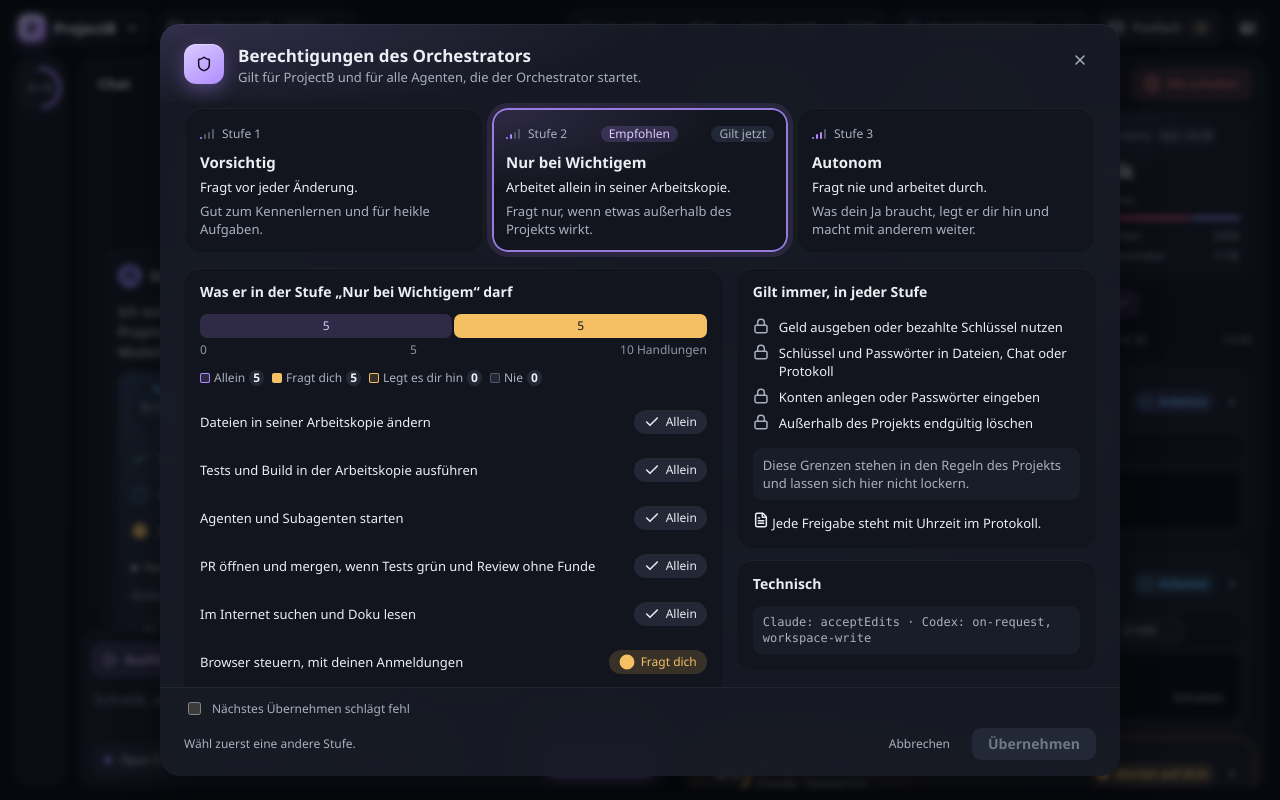
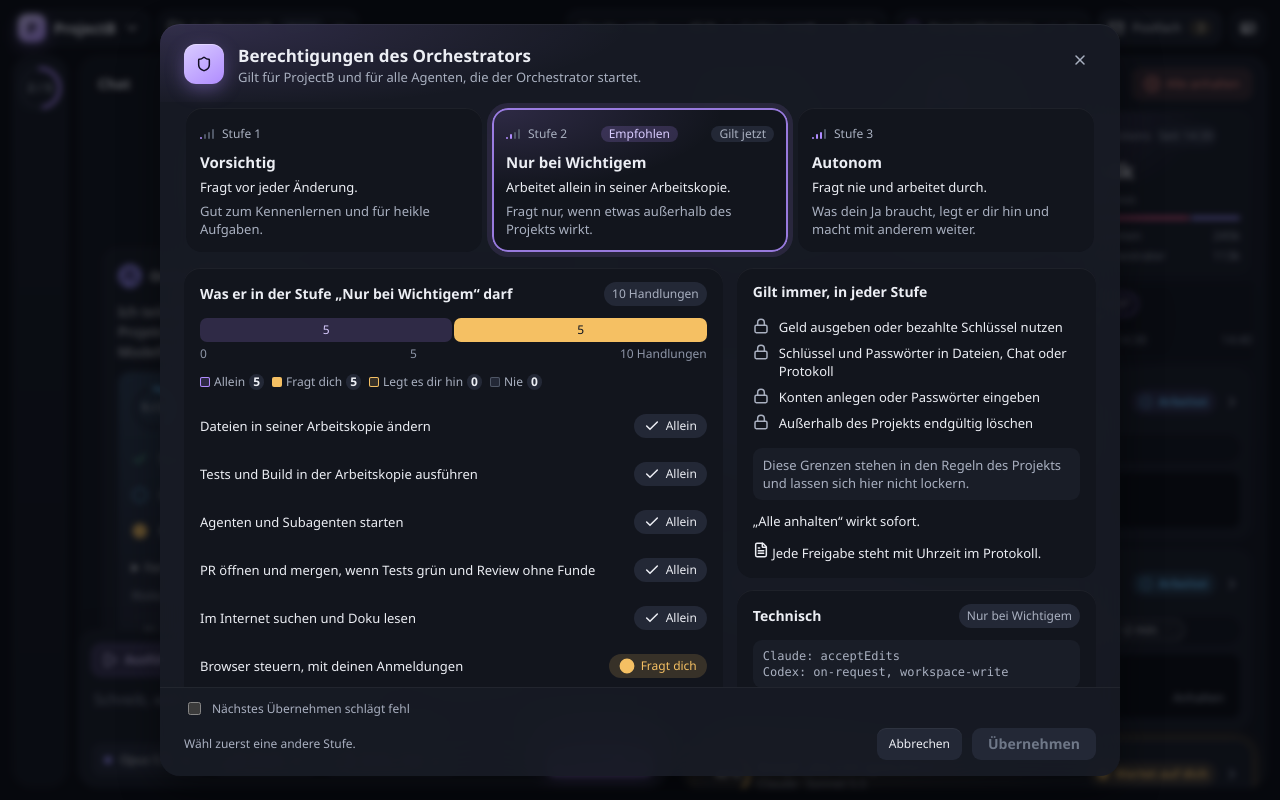
Before and after one commit to Cuarroc/ProjectB, a React (Vite) app: page / in a window 1280 px wide. Both pictures are taken after a click on the button "Nur bei Wichtigem". Built offline with nearby package versions, Linux system fonts and the light colour scheme; a web font is replaced by a local one.

Commit message:
P-4b-8: Review-Funde im Berechtigungsdialog beheben

```diff
--- a/src/bereiche/Berechtigungen.css
+++ b/src/bereiche/Berechtigungen.css
@@ -28,6 +28,10 @@
 .ber-vert > span { min-width: 0; padding: var(--abstand-1); border-radius: var(--rund-segment); text-align: center; font: var(--schrift-klein); background: var(--akzent-grund); color: var(--akzent-text); }
 .ber-vert > [data-art="Fragt dich"], .ber-vert > [data-art="Legt es dir hin"] { background: var(--status-wartet-grund); color: var(--status-wartet-text); }
 .ber-vert > [data-art="Fragt dich"] { background: var(--status-wartet); color: var(--text-auf-farbe); }
+.ber-vert > [data-art="Nie"] { background: var(--flaeche-3); color: var(--text-2); box-shadow: inset 0 0 0 1px var(--neutral-4); }
+.ber-kartenkopf { display: flex; align-items: center; justify-content: space-between; gap: var(--abstand-3); }
+.ber-chip { flex-shrink: 0; padding: var(--abstand-1) var(--abstand-2); border-radius: var(--rund-voll); background: var(--flaeche-3); color: var(--text-2); font: var(--schrift-klein); }
+.ber-technik code { display: block; overflow-wrap: normal; }
 .ber-achse { display: flex; justify-content: space-between; font: var(--schrift-klein); color: var(--text-3); margin-top: calc(var(--abstand-2) * -1); }
 .ber-legende { display: flex; flex-wrap: wrap; gap: var(--abstand-2); color: var(--text-2); font: var(--schrift-klein); }
 .ber-legende > span { display: inline-flex; align-items: center; gap: var(--abstand-1); }
--- a/src/bereiche/Berechtigungen.tsx
+++ b/src/bereiche/Berechtigungen.tsx
@@ -46,20 +46,20 @@ export default function Berechtigungen({ daten, quelle }: { daten: Rechte; quell
             {i === 1 && <span className="ber-empf">Empfohlen</span>}{s.name === daten.aktuell && <span className="ber-gilt">Gilt jetzt</span>}</span>
           <strong>{s.name}</strong><span>{saetze[i]}</span><span className="ber-z2">{hinweise[i]}</span>
         </button>)}</div>
-        <div className="ber-raster"><section className="ber-karte"><h3>Was er in der Stufe „{wahl}“ darf</h3>
-          <div className="ber-vert" aria-label="Verteilung der 10 Handlungen">{arten.map(art => anzahl(art) > 0 && <span key={art} data-art={art} style={{ flex: anzahl(art) }} aria-label={`${anzahl(art)} ${art}`}>{anzahl(art)}</span>)}</div>
-          <div className="ber-achse" aria-hidden="true"><span>0</span><span>5</span><span>10 Handlungen</span></div>
+        <div className="ber-raster"><section className="ber-karte"><div className="ber-kartenkopf"><h3>Was er in der Stufe „{wahl}“ darf</h3><span className="ber-chip">{daten.regeln.length} Handlungen</span></div>
+          <div className="ber-vert" aria-label={`Verteilung der ${daten.regeln.length} Handlungen`}>{arten.map(art => anzahl(art) > 0 && <span key={art} data-art={art} style={{ flex: anzahl(art) }} aria-label={`${anzahl(art)} ${art}`}>{anzahl(art)}</span>)}</div>
+          <div className="ber-achse" aria-hidden="true"><span>0</span><span>{daten.regeln.length / 2}</span><span>{daten.regeln.length} Handlungen</span></div>
           <div className="ber-legende">{arten.map(art => <span key={art} data-art={art}><i aria-hidden="true" />{art} <b>{anzahl(art)}</b></span>)}</div>
           <ul className="ber-liste">{daten.regeln.map(r => { const art = r.stufen[wahl], Symbol = symbole[art]; return <li key={r.text}>
             <span>{r.text}</span><span className="ber-pille" data-art={art}><Symbol {...symbol} fill={art === "Fragt dich" ? "currentColor" : "none"} />{art}</span>
           </li>; })}</ul>
         </section><div className="ber-spalte"><section className="ber-karte"><h3>Gilt immer, in jeder Stufe</h3><ul className="ber-immer">{daten.giltImmer.map(text => <li key={text}><Lock {...symbol} /><span>{text}</span></li>)}</ul>
-          <p className="ber-feld">Diese Grenzen stehen in den Regeln des Projekts und lassen sich hier nicht lockern.</p><p><FileText {...symbol} /> Jede Freigabe steht mit Uhrzeit im Protokoll.</p>
-        </section><section className="ber-karte"><h3>Technisch</h3><code className="ber-feld">{technik[index]}</code></section></div></div>
+          <p className="ber-feld">Diese Grenzen stehen in den Regeln des Projekts und lassen sich hier nicht lockern.</p><p>„Alle anhalten“ wirkt sofort.</p><p><FileText {...symbol} /> Jede Freigabe steht mit Uhrzeit im Protokoll.</p>
+        </section><section className="ber-karte"><div className="ber-kartenkopf"><h3>Technisch</h3><span className="ber-chip">{wahl}</span></div><div className="ber-feld ber-technik">{technik[index].split(" · ").map(zeile => <code key={zeile}>{zeile}</code>)}</div></section></div></div>
       </div>
       <div className="ber-fuss"><label className="ber-probe"><input type="checkbox" checked={probe} onChange={e => setProbe(e.target.checked)} />Nächstes Übernehmen schlägt fehl</label>
         <p id="ber-meldung" className="ber-meldung" aria-live="polite">{fehler ? <><CircleX {...symbol} />{fehler}</> : !geaendert ? "Wähl zuerst eine andere Stufe." : ""}</p>
-        <Knopf text="Abbrechen" variante="leise" className="ber-abbrechen" onClick={zu} /><Knopf text="Übernehmen" variante="haupt" disabled={!geaendert} aria-describedby="ber-meldung" onClick={() => {
+        <Knopf text="Abbrechen" variante="zweit" className="ber-abbrechen" onClick={zu} /><Knopf text="Übernehmen" variante="haupt" disabled={!geaendert} aria-describedby="ber-meldung" onClick={() => {
           const meldung = stufeUebernehmen(quelle, wahl, probe); setFehler(meldung); setProbe(false); if (!meldung) zu();
         }} />
       </div>
--- a/src/bereiche/Kopf.css
+++ b/src/bereiche/Kopf.css
@@ -47,9 +47,6 @@
 .kopf-voll .kopf-probe > span::before { content: ""; position: absolute; inset: 0; border-radius: inherit; pointer-events: none; background: linear-gradient(105deg, transparent 34%, color-mix(in srgb, var(--marke-soll) 50%, transparent) 50%, transparent 66%) no-repeat; background-size: 300% 100%; background-position: 100% 0; mix-blend-mode: overlay; animation: kopf-glanz var(--b-schleife-glanz) linear infinite; }
 .kopf-menue [aria-disabled=true] { cursor: default; }
 .kopf-rollen .kopf-menue, .kopf .postfach-anker > p { left: auto; right: 0; }
-.kopf-dialog { border: 0; border-radius: var(--rund-bereich); background: var(--flaeche-2); color: var(--text-1); padding: var(--abstand-8); box-shadow: var(--schatten-schwebend); }
-.kopf-dialog form { margin-top: var(--abstand-6); }
-.kopf-dialog::backdrop { background: var(--scrim); backdrop-filter: blur(var(--scrim-unschaerfe)); }
 @keyframes kopf-auf { from { opacity: 0; transform: scale(var(--b-skala-menue)); } to { opacity: 1; transform: none; } }
 @keyframes kopf-blende { from { opacity: 0; } to { opacity: 1; } }
 @keyframes kopf-verlauf { from { background-position: 0% 50%; } to { background-position: 100% 50%; } }
```
Also changed, not shown: tests/ui/interview-berechtigungen.pw.js (+2 -0 lines).
